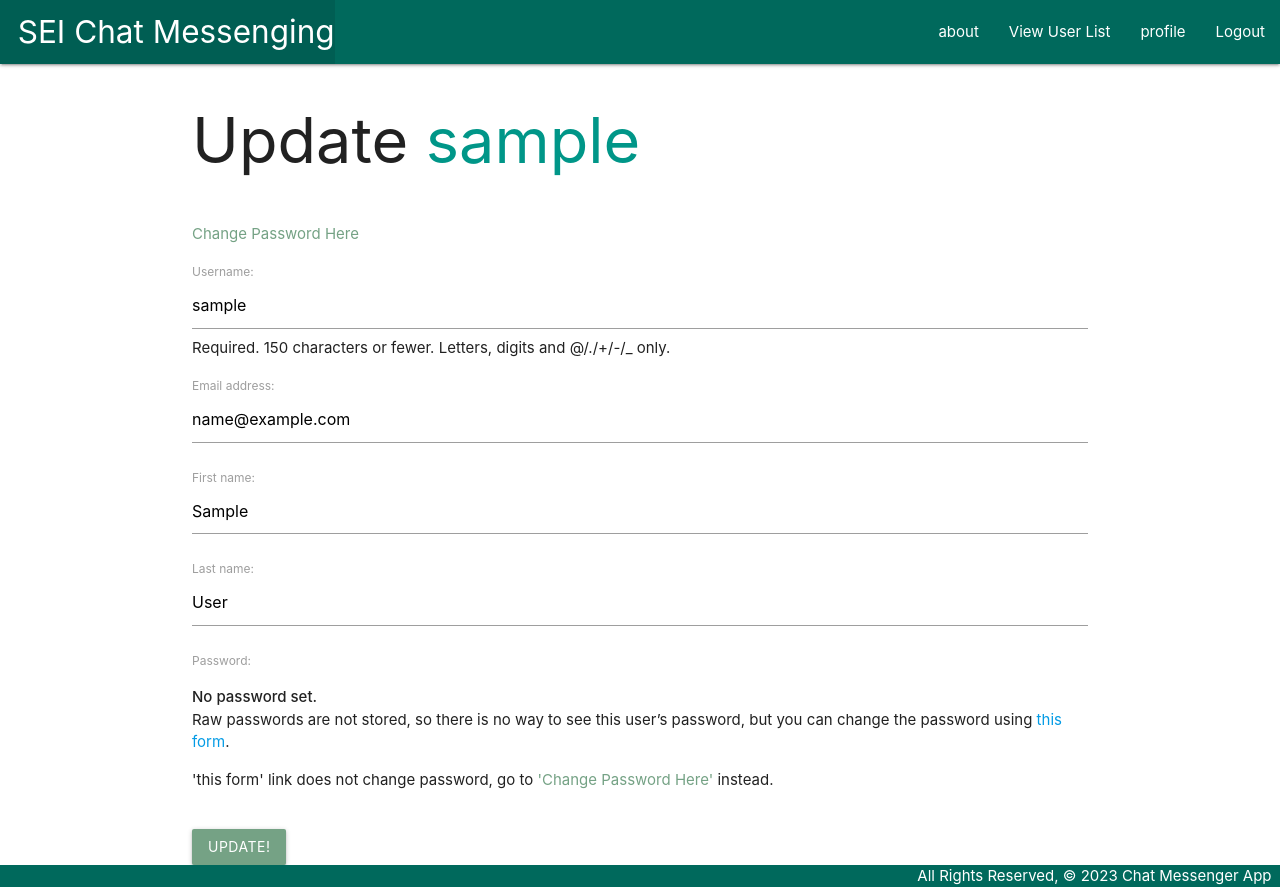
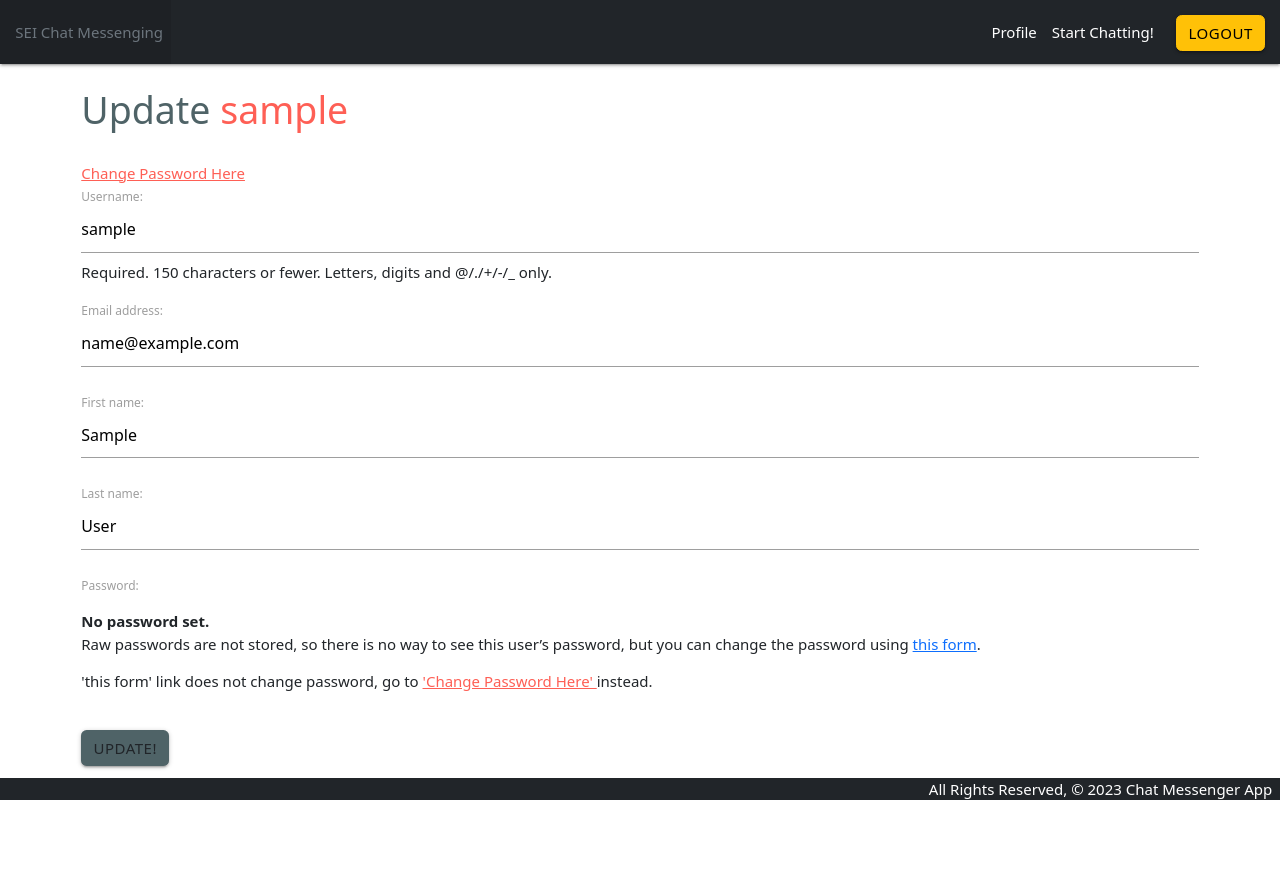
Before and after one commit to shakiba333/chatapp, a Django app: page /profile/edit/ in a window 1280 px wide. After the commit the page ends 800 px from the top, so only its background shows below. Run offline with Django 4.2, Linux system fonts and the light colour scheme; the visitor is signed in with stand-in values (Sample User, id 1).

Commit message:
minor css added

```diff
--- a/main_app/templates/base.html
+++ b/main_app/templates/base.html
@@ -9,26 +9,25 @@
     <title>Chat Collector</title>
     <link rel="stylesheet" href="https://cdnjs.cloudflare.com/ajax/libs/materialize/1.0.0/css/materialize.min.css">
     <link rel="stylesheet" href="{% static 'css/style.css'%}">
+    <link href="https://cdn.jsdelivr.net/npm/bootstrap@5.3.0/dist/css/bootstrap.min.css" rel="stylesheet" integrity="sha384-9ndCyUaIbzAi2FUVXJi0CjmCapSmO7SnpJef0486qhLnuZ2cdeRhO02iuK6FUUVM" crossorigin="anonymous">
 </head>
 
-<body>
-    <header class="navbar-fixed" style="background-color: #1E8449;">
+<body style="background-color:white;">
+      <header class="text-bg-dark">
         <nav>
-            <div class="nav-wrapper" style="background-color: #00695C;">
+            <div class="nav-wrapper text-bg-dark">
                 <ul>
-                    <li><a href="{% url 'home' %}" class="left brand-logo">&nbsp;&nbsp;SEI Chat Messenging</a></li>
+                    <li><a href="{% url 'home' %}" class="nav-link px-2 text-secondary">&nbsp;&nbsp;SEI Chat Messenging</a></li>
                 </ul>
                 <ul class="right">
                     {% if user.is_authenticated %}
-                    <li><a href="{% url 'about' %}">about</a></li>
-                    <li><a href="{% url 'user_list' %}">View User List</a></li>
-                    <li><a href="{% url 'profile' %}">profile</a></li>
-                    <li><a href="{% url 'logout' %}">Logout</a></li>
+                    <li><a href="{% url 'profile' %}" class="nav-link px-2 text-white">Profile</a></li>
+                    <li><a href="{% url 'user_list' %}" class="nav-link px-2 text-white">Start Chatting!</a></li>
+                    <li><a href="{% url 'logout' %}" type="button" class="btn btn-warning">Logout</a></li>
                     {% else %}
-                    <li><a href="{% url 'login' %}">Login</a></li>
-                    <li><a href="{% url 'signup' %}">Sign Up</a></li>
+                      <a href="{% url 'login' %}" type="button" class="btn btn-outline-light me-2">Login</a>
+                      <a href="{% url 'signup' %}" type="button" class="btn btn-warning">Sign-up</a>
                     {% endif %}
-
                 </ul>
             </div>
         </nav>
@@ -37,9 +36,9 @@
         {% block content %}
         {% endblock %}
     </main>
-    <footer class="page-footer" style="background-color: #00695C;">
-        <div class="right">All Rights Reserved, &copy; 2023 Chat Messenger App &nbsp;</div>
+    <footer class="page-footer text-bg-dark">
+        <div class="right" style="color:white;">All Rights Reserved, &copy; 2023 Chat Messenger App &nbsp;</div>
     </footer>
+    <script src="https://cdn.jsdelivr.net/npm/bootstrap@5.3.0/dist/js/bootstrap.bundle.min.js" integrity="sha384-geWF76RCwLtnZ8qwWowPQNguL3RmwHVBC9FhGdlKrxdiJJigb/j/68SIy3Te4Bkz" crossorigin="anonymous"></script>
 </body>
-
 </html>
--- a/main_app/templates/change_password.html
+++ b/main_app/templates/change_password.html
@@ -1,7 +1,7 @@
 {% extends 'base.html' %}
 
 {% block content %}
-
+<br>
     <h1>Update <span class="teal-text">{{user.username}}</span></h1>
 
   <!-- Leaving the action empty makes the form post to the same url used to display it -->
--- a/main_app/templates/chat_room.html
+++ b/main_app/templates/chat_room.html
@@ -1,7 +1,8 @@
 {% extends 'base.html' %}
 {% block content %}
-<h1>Chat Room with {{ other_user.username }}</h1>
-<h1>Chat Room</h1>
+<br>
+<h1 style="color:#4F6367;">Chat Room with {{ other_user.username }}</h1>
+<h1 style="color:#4F6367;">Chat Room</h1>
 <div id="chat-history">
     {% for chat_room in chat_rooms %}
     <p>{{ chat_room.user.username }} ({{ chat_room.timestamp }}): {{ chat_room.message }}</p>
--- a/main_app/templates/delete_user_confirm.html
+++ b/main_app/templates/delete_user_confirm.html
@@ -1,7 +1,7 @@
 {% extends 'base.html' %}
 
 {% block content %}
-
+<br>
 <h2>Delete user confirm page</h2>
 
 <form method="post">
--- a/main_app/templates/edit_profile.html
+++ b/main_app/templates/edit_profile.html
@@ -1,19 +1,19 @@
 {% extends 'base.html' %}
 
 {% block content %}
-
-    <h1>Update <span class="teal-text">{{user.username}}</span></h1>
+<br>
+    <h1 style="color:#4F6367;">Update <span style="color:#FE5F55;">{{user.username}}</span></h1>
 
     <form action="" method="POST">
 
       <br>
       {% csrf_token %}
       <div class="card-action">
-        <a href="{% url 'change_password'%}" style="color: rgb(117, 162, 133)">Change Password Here</a>
+        <a href="{% url 'change_password'%}" style="color:#FE5F55;">Change Password Here</a>
       </div>
       {{ form.as_p }}
-      <p>'this form' link does not change password, go to <a href="{% url 'change_password'%}" style="color: rgb(117, 162, 133)"> 'Change Password Here' </a> instead.</p>
+      <p>'this form' link does not change password, go to <a href="{% url 'change_password'%}" style="color:#FE5F55;"> 'Change Password Here' </a> instead.</p>
       <br>
-      <input type="submit" value="Update!" class="btn" style="background-color: rgb(117, 162, 133)">
+      <input type="submit" value="Update!" class="btn" style="background-color:#4F6367;">
   </form>
 {% endblock %}
--- a/main_app/templates/registration/login.html
+++ b/main_app/templates/registration/login.html
@@ -1,6 +1,6 @@
 {% extends 'base.html' %}
 {% block content %}
-
+<br>
 <h1>Log In</h1>
 <form method="POST" action="{% url 'login' %}">
     {% csrf_token %}
--- a/main_app/templates/registration/signup.html
+++ b/main_app/templates/registration/signup.html
@@ -1,6 +1,6 @@
 {% extends 'base.html' %}
 {% block content %}
-
+<br>
 <h1>Sign Up</h1>
 
 <p class="red-text">{{ error_message }}</p>
--- a/main_app/templates/user_list.html
+++ b/main_app/templates/user_list.html
@@ -1,7 +1,8 @@
 {% extends 'base.html' %}
 
 {% block content %}
-<h1>User List</h1>
+<br>
+<h1 style="color:#4F6367;">User List</h1>
 <ul>
     {% for user in users %}
     {% if not user.is_superuser %}
```
Also changed, not shown: main_app/templates/about.html (deleted, +0 -7 lines), main_app/templates/home.html (+4 -3 lines), main_app/templates/profile.html (+14 -8 lines).
